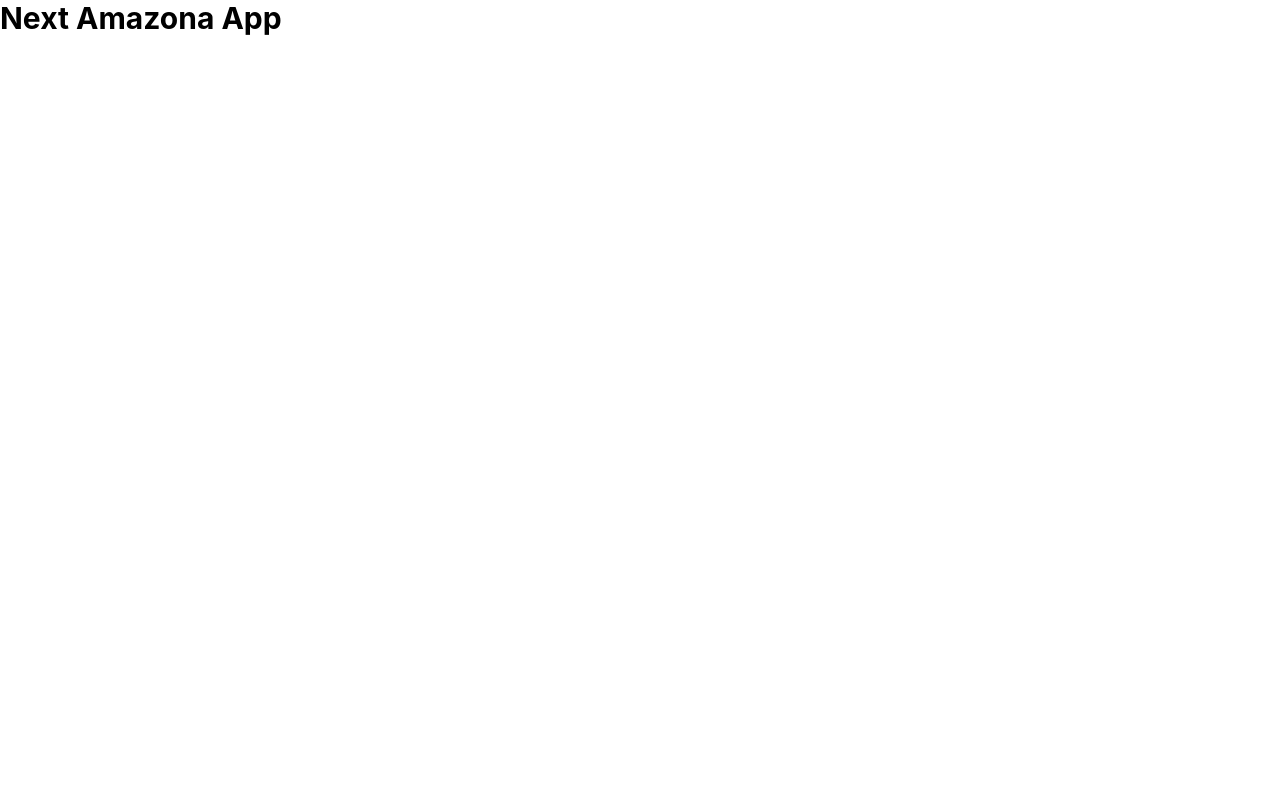
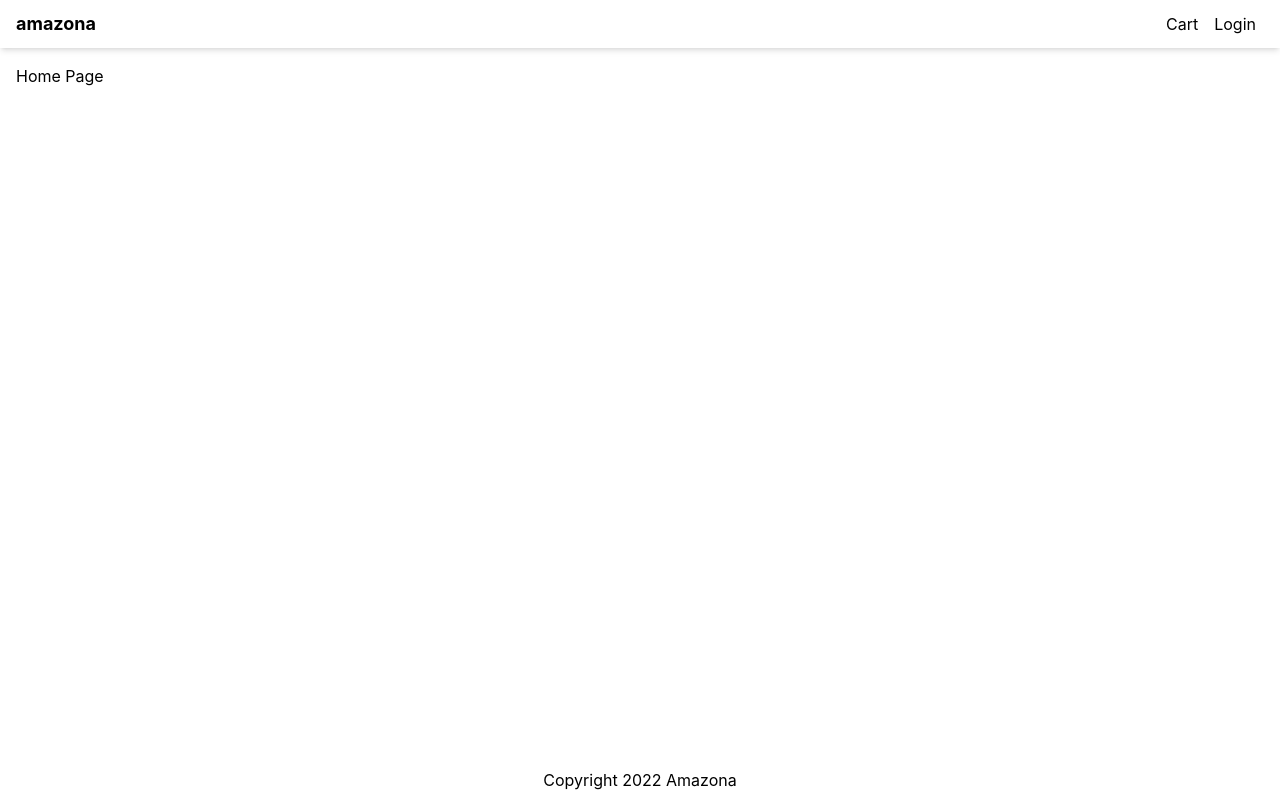
Before and after one commit to ravi-five4/next-amazona, a Next.js app: page / in a window 1280 px wide. Built offline with nearby package versions, Linux system fonts and the light colour scheme.

Commit message:
header,footer,main section setup

```diff
--- /dev/null
+++ b/components/Layout.js
@@ -0,0 +1,37 @@
+import Head from "next/head";
+import Link from "next/link";
+import React from "react";
+
+export const Layout = ({ title, children }) => {
+  return (
+    <>
+      <Head>
+        <title>{title ? title + " - Amazona" : "Amazona"}</title>
+        <meta name="description" content="Generated by create next app" />
+        <link rel="icon" href="/favicon.ico" />
+      </Head>
+      <div className="flex min-h-screen flex-col justify-between">
+        <header>
+          {" "}
+          <nav className="flex h-12 px-4  items-center justify-between shadow-md ">
+            <Link href="/">
+              <a className="text-lg font-bold">amazona</a>
+            </Link>
+            <div>
+              <Link href="/cart">
+                <a className="px-2">Cart</a>
+              </Link>
+              <Link href="/login">
+                <a className="px-2">Login</a>
+              </Link>
+            </div>
+          </nav>
+        </header>
+        <main className="container m-auto mt-4 px-4">{children}</main>
+        <footer className="flex h-10 justify-center items-center">
+          <p>Copyright 2022 Amazona</p>
+        </footer>
+      </div>
+    </>
+  );
+};
--- a/pages/_app.js
+++ b/pages/_app.js
@@ -1,7 +1,7 @@
-import '../styles/globals.css'
+import "../styles/globals.css";
 
 function MyApp({ Component, pageProps }) {
-  return <Component {...pageProps} />
+  return <Component {...pageProps} />;
 }
 
-export default MyApp
+export default MyApp;
--- a/pages/index.js
+++ b/pages/index.js
@@ -1,14 +1,5 @@
-import Head from "next/head";
+import { Layout } from "../components/Layout";
 
 export default function Home() {
-  return (
-    <div>
-      <Head>
-        <title>Create Next App</title>
-        <meta name="description" content="Generated by create next app" />
-        <link rel="icon" href="/favicon.ico" />
-      </Head>
-      <h1 className="text-3xl font-bold">Next Amazona App</h1>
-    </div>
-  );
+  return <Layout>Home Page</Layout>;
 }
```
Also changed, not shown: .eslintrc.json.
